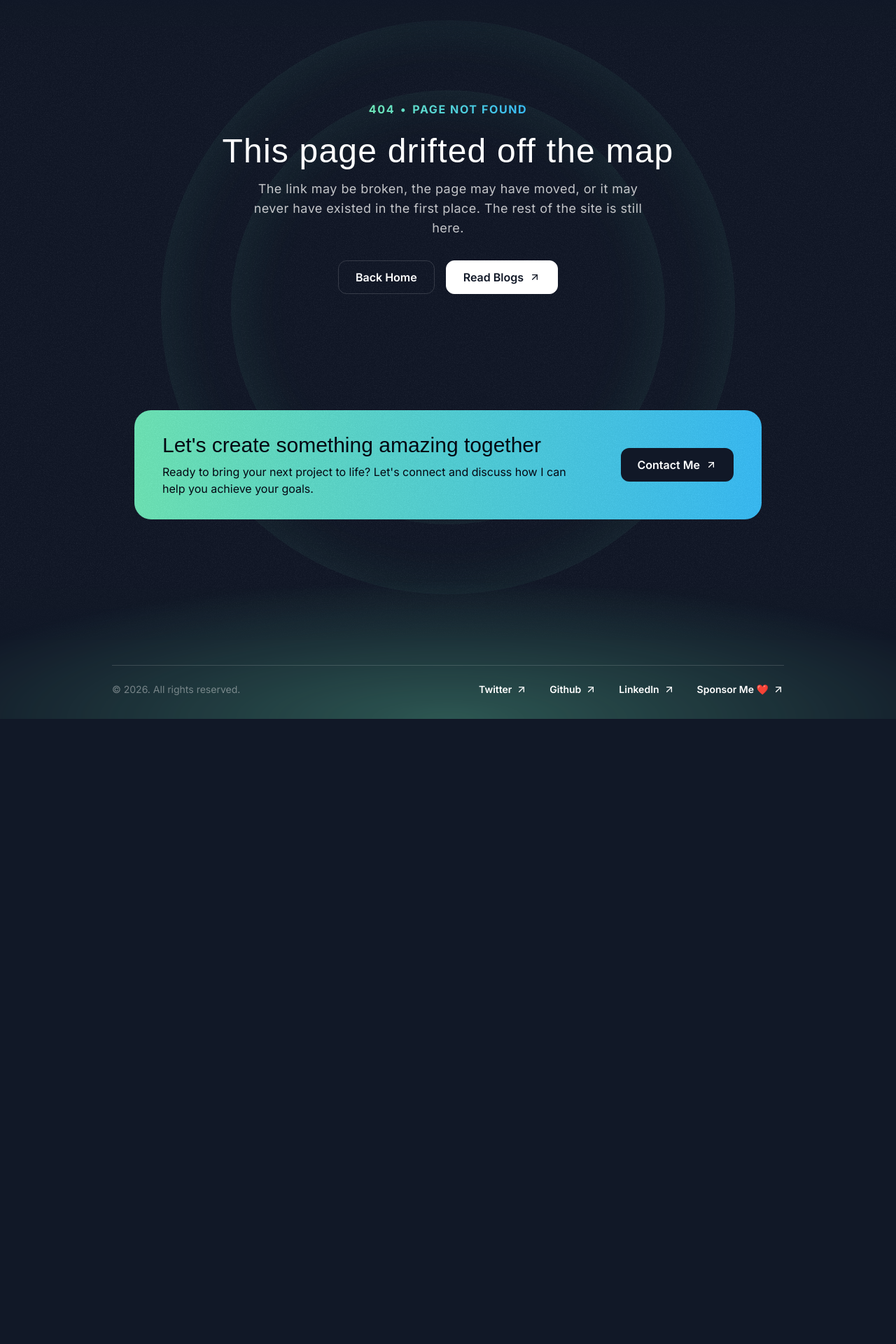
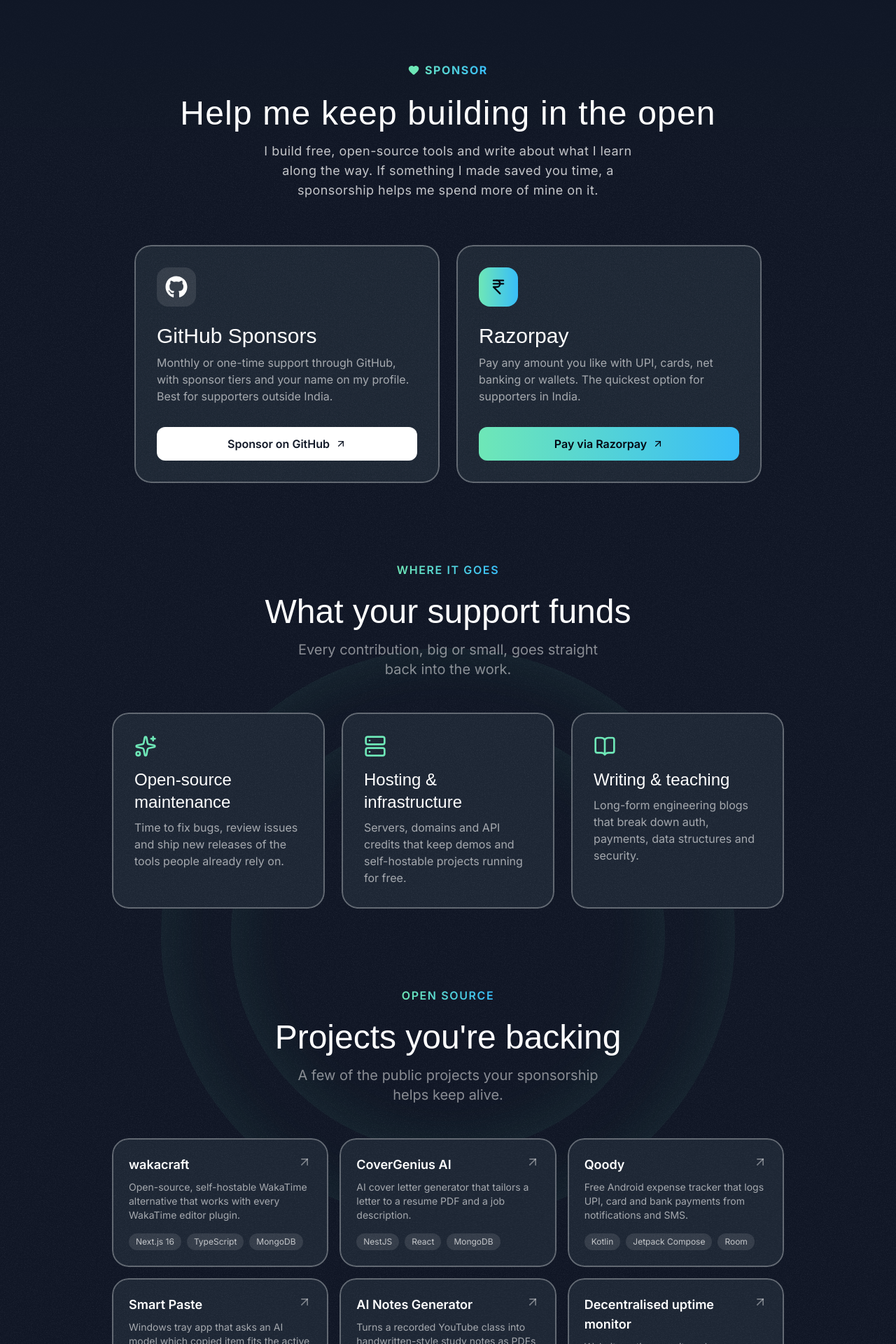
Before and after one commit to theprinceraj/theprinceraj.github.io, a Next.js app: page /sponsor in a window 1280 px wide. Before the commit this address had no page. Shown: the part 40-1960 px from the top of the page at 70% size. Before the commit the page ends 1067 px from the top, so only its background shows below. Built offline with nearby package versions, Linux system fonts and the light colour scheme; a web font is replaced by a local one.

Commit message:
Add sponsor page and FUNDING.yml
The new /sponsor page offers GitHub Sponsors and Razorpay, lists the
open-source projects that sponsorship supports, and is linked from the
footer and sitemap. FUNDING.yml shows the Sponsor button on this repo.

```diff
--- a/src/app/sitemap.ts
+++ b/src/app/sitemap.ts
@@ -7,6 +7,7 @@
     return [
         { url: `${siteOrigin}/`, changeFrequency: "daily", priority: 1 },
         { url: `${siteOrigin}/blogs`, changeFrequency: "weekly", priority: 0.8 },
+        { url: `${siteOrigin}/sponsor`, changeFrequency: "monthly", priority: 0.5 },
         ...blogs
             .filter((blog) => blog.link.startsWith(siteOrigin))
             .map((blog) => ({ url: blog.link, changeFrequency: "monthly" as const, priority: 0.6 })),
--- /dev/null
+++ b/src/app/sponsor/page.tsx
@@ -0,0 +1,167 @@
+import grainImage from "@/assets/images/grain.jpg";
+import GithubIcon from "@/assets/icons/toolbox/github.svg";
+import { Card } from "@/components/Card";
+import { SectionHeader } from "@/components/SectionHeader";
+import { projects } from "@/content/projects";
+import { sponsorLinks } from "@/content/site-content";
+import { ContactSection } from "@/sections/Contact";
+import { contactSectionId } from "@/sections/constants";
+import { Footer } from "@/sections/Footer";
+import { ArrowUpRightIcon, BookOpenIcon, HeartIcon, IndianRupeeIcon, ServerIcon, SparklesIcon } from "lucide-react";
+import { Metadata } from "next";
+
+const supportAreas = [
+    {
+        title: "Open-source maintenance",
+        description: "Time to fix bugs, review issues and ship new releases of the tools people already rely on.",
+        Icon: SparklesIcon,
+    },
+    {
+        title: "Hosting & infrastructure",
+        description: "Servers, domains and API credits that keep demos and self-hostable projects running for free.",
+        Icon: ServerIcon,
+    },
+    {
+        title: "Writing & teaching",
+        description: "Long-form engineering blogs that break down auth, payments, data structures and security.",
+        Icon: BookOpenIcon,
+    },
+];
+
+const openSourceProjects = projects.filter((project) => project.repo);
+
+export default function Page() {
+    return (
+        <>
+            <main className="relative overflow-x-clip pt-24 md:pt-32">
+                <div
+                    className="absolute inset-0 -z-10"
+                    style={{
+                        maskImage: "linear-gradient(to bottom, transparent 0%, black 10%, black 70%, transparent 100%)",
+                    }}>
+                    <div
+                        className="absolute inset-0 -z-30 opacity-5"
+                        style={{
+                            backgroundImage: `url(${grainImage.src})`,
+                        }}></div>
+                    <div className="size-[620px] hero-ring"></div>
+                    <div className="size-[820px] hero-ring"></div>
+                </div>
+
+                <div className="container">
+                    <div className="max-w-3xl mx-auto text-center">
+                        <div className="inline-flex items-center gap-2 uppercase font-bold bg-gradient-to-r from-emerald-300 to-sky-400 text-transparent bg-clip-text tracking-widest text-sm md:text-base">
+                            <HeartIcon className="size-4 text-emerald-300 fill-emerald-300" />
+                            <span>Sponsor</span>
+                        </div>
+                        <h1 className="font-serif text-3xl md:text-5xl tracking-wide mt-6">
+                            Help me keep building in the open
+                        </h1>
+                        <p className="mt-4 text-white/75 tracking-wide md:text-lg max-w-xl mx-auto">
+                            I build free, open-source tools and write about what I learn along the way. If something I
+                            made saved you time, a sponsorship helps me spend more of mine on it.
+                        </p>
+                    </div>
+
+                    <div className="grid gap-6 md:grid-cols-2 max-w-4xl mx-auto mt-12 md:mt-16">
+                        <Card className="p-8 flex flex-col">
+                            <div className="inline-flex items-center justify-center size-14 rounded-2xl bg-white/10">
+                                <GithubIcon className="size-8 text-white" />
+                            </div>
+                            <h2 className="font-serif text-2xl md:text-3xl mt-6">GitHub Sponsors</h2>
+                            <p className="text-white/60 mt-2 flex-1">
+                                Monthly or one-time support through GitHub, with sponsor tiers and your name on my
+                                profile. Best for supporters outside India.
+                            </p>
+                            <a href={sponsorLinks.github} target="_blank" className="mt-8">
+                                <button className="inline-flex items-center justify-center gap-2 w-full h-12 rounded-xl bg-white text-gray-900">
+                                    <span className="font-semibold">Sponsor on GitHub</span>
+                                    <ArrowUpRightIcon className="size-4" />
+                                </button>
+                            </a>
+                        </Card>
+
+                        <Card className="p-8 flex flex-col">
+                            <div className="inline-flex items-center justify-center size-14 rounded-2xl bg-gradient-to-r from-emerald-300 to-sky-400 text-gray-950">
+                                <IndianRupeeIcon className="size-7" />
+                            </div>
+                            <h2 className="font-serif text-2xl md:text-3xl mt-6">Razorpay</h2>
+                            <p className="text-white/60 mt-2 flex-1">
+                                Pay any amount you like with UPI, cards, net banking or wallets. The quickest option for
+                                supporters in India.
+                            </p>
+                            <a href={sponsorLinks.razorpay} target="_blank" className="mt-8">
+                                <button className="inline-flex items-center justify-center gap-2 w-full h-12 rounded-xl bg-gradient-to-r from-emerald-300 to-sky-400 text-gray-950">
+                                    <span className="font-semibold">Pay via Razorpay</span>
+                                    <ArrowUpRightIcon className="size-4" />
+                                </button>
+                            </a>
+                        </Card>
+                    </div>
+
+                    <div className="pt-20 md:pt-28">
+                        <SectionHeader
+                            heading1="Where it goes"
+                            heading2="What your support funds"
+                            paragraph="Every contribution, big or small, goes straight back into the work."
+                        />
+                        <div className="grid gap-6 md:grid-cols-3 mt-12">
+                            {supportAreas.map(({ title, description, Icon }) => (
+                                <Card key={title} className="p-6 md:p-8">
+                                    <Icon className="size-8 text-emerald-300" />
+                                    <h3 className="font-serif text-xl md:text-2xl mt-4">{title}</h3>
+                                    <p className="text-white/60 text-sm md:text-base mt-2">{description}</p>
+                                </Card>
+                            ))}
+                        </div>
+                    </div>
+
+                    <div className="pt-20 md:pt-28">
+                        <SectionHeader
+                            heading1="Open source"
+                            heading2="Projects you're backing"
+                            paragraph="A few of the public projects your sponsorship helps keep alive."
+                        />
+                        <div className="grid gap-4 md:grid-cols-2 lg:grid-cols-3 mt-12">
+                            {openSourceProjects.map((project) => (
+                                <a key={project.name} href={project.repo} target="_blank" className="group">
+                                    <Card className="h-full p-6 transition duration-300 group-hover:-translate-y-1">
+                                        <div className="flex items-start justify-between gap-4">
+                                            <h3 className="font-semibold text-lg">{project.name}</h3>
+                                            <ArrowUpRightIcon className="size-5 shrink-0 text-white/40 transition group-hover:text-emerald-300" />
+                                        </div>
+                                        <p className="text-white/60 text-sm mt-2">{project.summary}</p>
+                                        <div className="flex flex-wrap gap-2 mt-4">
+                                            {project.stack.slice(0, 3).map((tech) => (
+                                                <span
+                                                    key={tech}
+                                                    className="text-xs px-2.5 py-1 rounded-full bg-white/10 text-white/70">
+                                                    {tech}
+                                                </span>
+                                            ))}
+                                        </div>
+                                    </Card>
+                                </a>
+                            ))}
+                        </div>
+                    </div>
+
+                    <p className="text-center text-white/50 mt-16 md:mt-20 max-w-xl mx-auto">
+                        Can&apos;t sponsor right now? Starring a repo, reporting a bug or sharing a project with a
+                        friend helps just as much. Thank you for being here.
+                    </p>
+                </div>
+
+                <ContactSection id={contactSectionId} />
+            </main>
+            <Footer />
+        </>
+    );
+}
+
+export const metadata: Metadata = {
+    title: "Sponsor",
+    description:
+        "Support Prince Raj's open-source projects and writing through GitHub Sponsors or Razorpay (UPI, cards, net banking).",
+    alternates: { canonical: "/sponsor" },
+};
--- a/src/content/site-content.ts
+++ b/src/content/site-content.ts
@@ -83,11 +83,16 @@
     },
 ];
 
+export const sponsorLinks = {
+    github: "https://github.com/sponsors/theprinceraj",
+    razorpay: "https://razorpay.me/@theprinceraj",
+};
+
 export const footerLinks: FooterLinkItem[] = [
     ...socialProfiles,
     {
         title: "Sponsor Me ❤️",
-        href: "https://razorpay.me/@theprinceraj",
+        href: "/sponsor",
     },
 ];
 
--- a/src/sections/Footer.tsx
+++ b/src/sections/Footer.tsx
@@ -18,7 +18,7 @@
                             <a
                                 key={footerLink.title}
                                 href={footerLink.href}
-                                target="_blank"
+                                target={footerLink.href.startsWith("http") ? "_blank" : undefined}
                                 className="inline-flex items-center gap-1.5">
                                 <span className="font-semibold">{footerLink.title}</span>
                                 <ArrowUpRightIcon className="size-4" />
```
